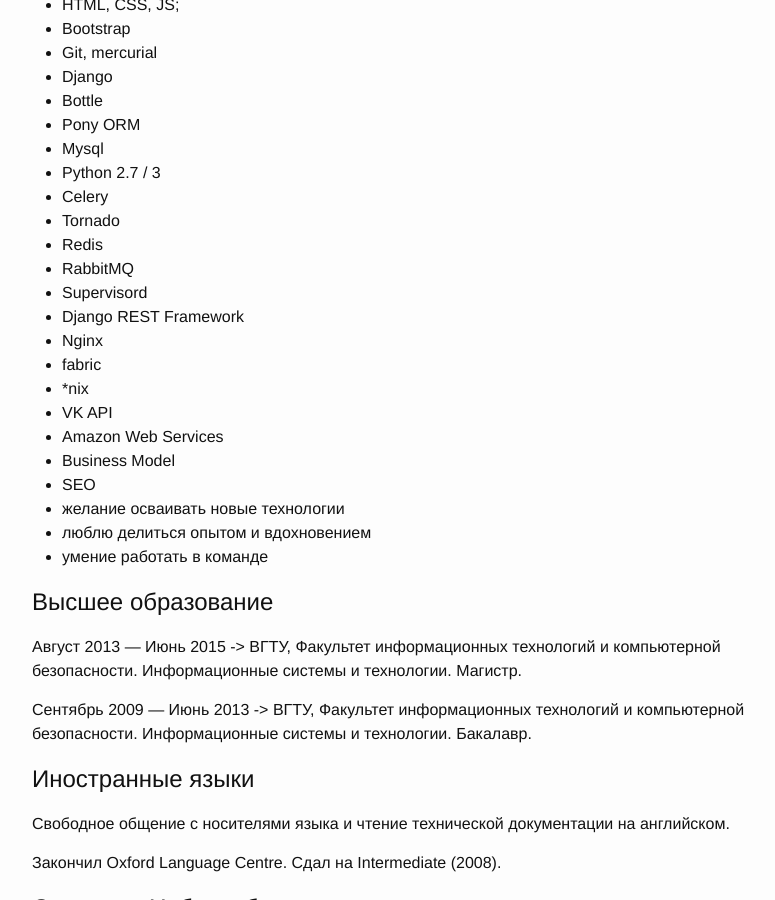
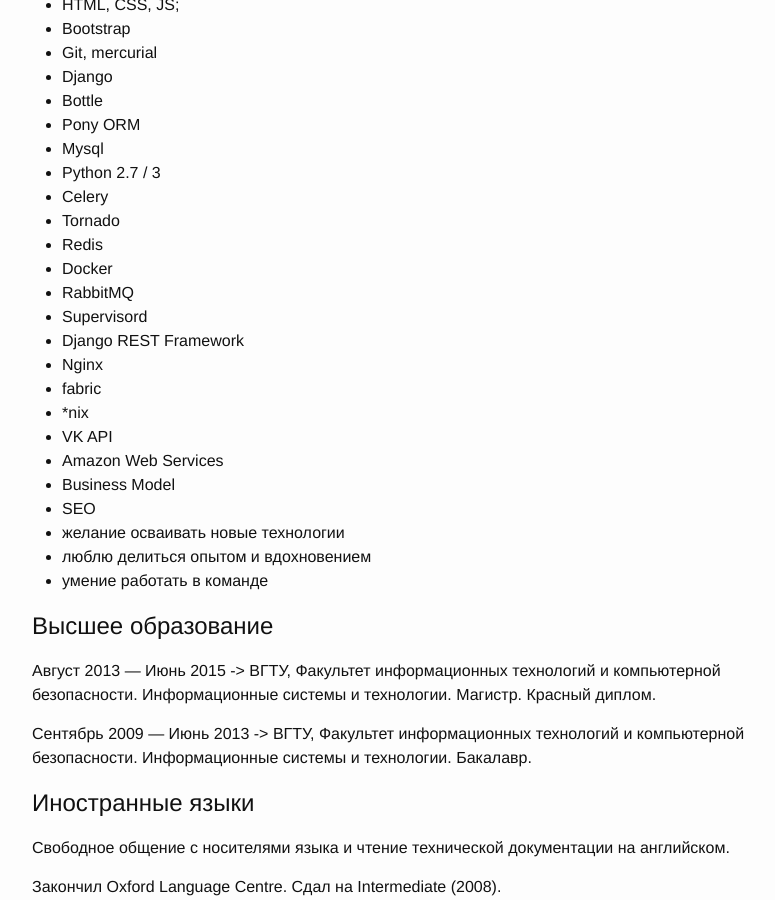
Before and after one commit to stleon/stleon.github.io, a Jekyll site: the page built from resume.md, in a window 1280 px wide and 900 px high, scrolled down 222 px. Shown: the whole window, without its empty margins (238-1013 px from the left). Built offline with Jekyll 4.4.1, drawn with Linux system fonts in a browser that asks for light colours; some of the changed text lies outside the part shown.

```diff
--- a/resume.md
+++ b/resume.md
@@ -16,6 +16,7 @@ permalink: /resume/
 - Celery
 - Tornado
 - Redis
+- Docker
 - RabbitMQ
 - Supervisord
 - Django REST Framework
@@ -32,7 +33,7 @@ permalink: /resume/
 
 #Высшее образование
 
-Август 2013 — Июнь 2015 -> ВГТУ, Факультет информационных технологий и компьютерной безопасности. Информационные системы и технологии. Магистр.
+Август 2013 — Июнь 2015 -> ВГТУ, Факультет информационных технологий и компьютерной безопасности. Информационные системы и технологии. Магистр. Красный диплом.
 
 Сентябрь 2009 — Июнь 2013 -> ВГТУ, Факультет информационных технологий и компьютерной безопасности. Информационные системы и технологии. Бакалавр.
 
```
Also changed, not shown: other parts of resume.md (+1 -0 lines).
